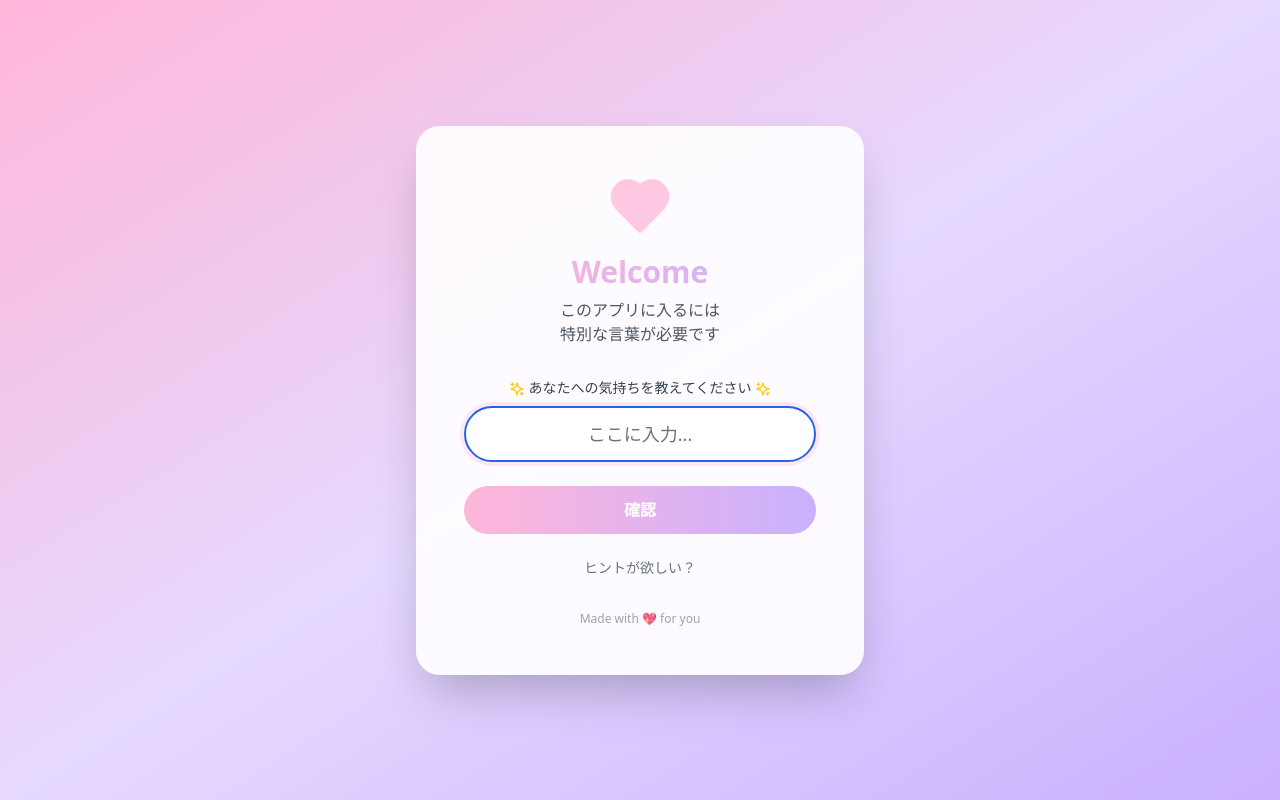
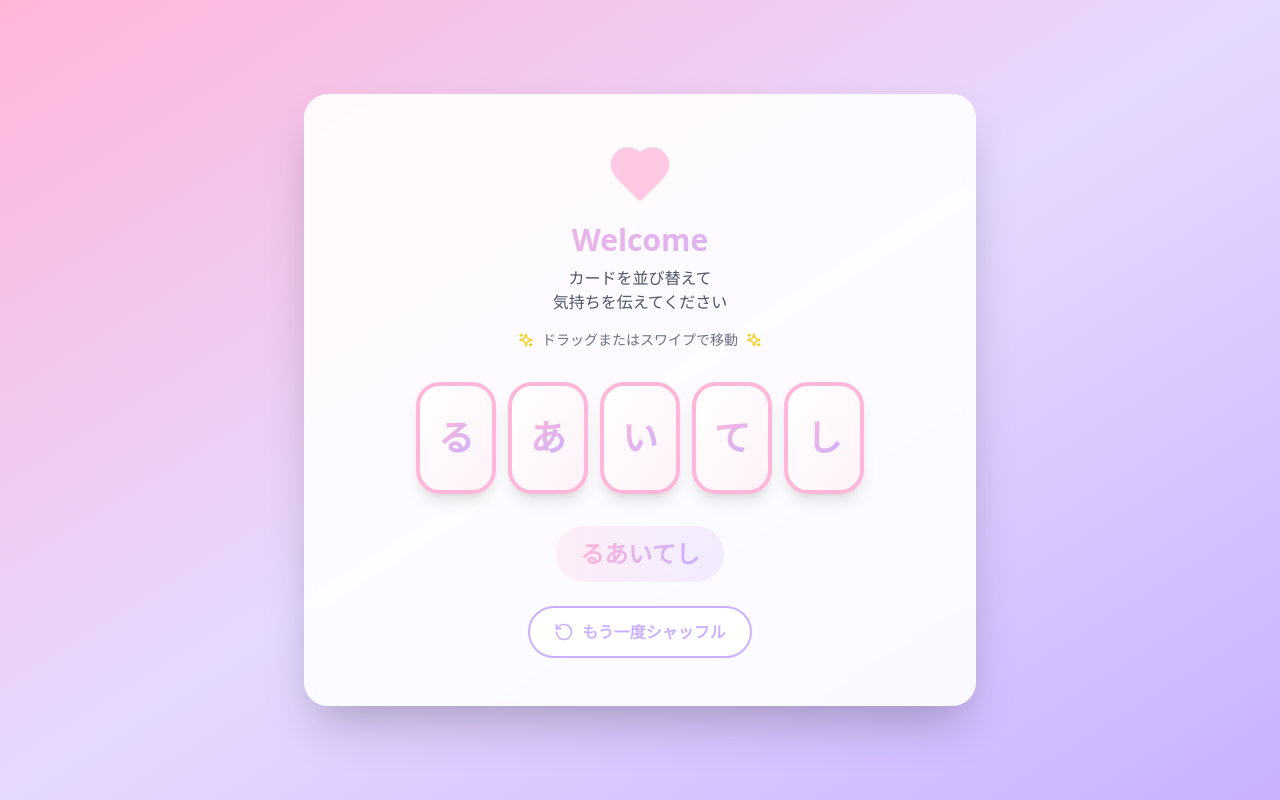
Before and after one commit to Hapiemon/uchiwa, a Next.js app: page / in a window 1280 px wide. Built offline with nearby package versions, Linux system fonts and the light colour scheme.

Commit message:
feat: カードのドラッグ＆ドロップ機能を追加し、成功時のエフェクトを実装

```diff
--- a/src/app/page.tsx
+++ b/src/app/page.tsx
@@ -1,135 +1,281 @@
-'use client';
+"use client";
 
-import { useState } from 'react';
-import { useRouter } from 'next/navigation';
-import { Heart, Sparkles } from 'lucide-react';
+import { useState, useEffect, useRef } from "react";
+import { useRouter } from "next/navigation";
+import { Heart, Sparkles, RotateCcw } from "lucide-react";
+
+interface Card {
+  id: number;
+  char: string;
+}
 
 export default function Home() {
   const router = useRouter();
-  const [answer, setAnswer] = useState('');
+  const [cards, setCards] = useState<Card[]>([]);
+  const [draggedCard, setDraggedCard] = useState<number | null>(null);
+  const [showSuccess, setShowSuccess] = useState(false);
   const [shake, setShake] = useState(false);
-  const [showHint, setShowHint] = useState(false);
+  const dragItemRef = useRef<number | null>(null);
+  const dragOverItemRef = useRef<number | null>(null);
 
-  const correctAnswers = [
-    '大好き',
-    'だいすき',
-    '愛している',
-    'あいしてる',
-    '好き',
-    'すき',
-    'ラブ',
-    'らぶ',
-    'love',
-    'LOVE',
-    'Love',
-  ];
+  const correctAnswer = ["あ", "い", "し", "て", "る"];
 
-  const handleSubmit = (e: React.FormEvent) => {
-    e.preventDefault();
+  // 初期化：カードをランダムにシャッフル
+  useEffect(() => {
+    shuffleCards();
+  }, []);
 
-    const normalizedAnswer = answer.trim();
+  const shuffleCards = () => {
+    const shuffled = [...correctAnswer]
+      .map((char, index) => ({ id: index, char }))
+      .sort(() => Math.random() - 0.5);
+    setCards(shuffled);
+    setShowSuccess(false);
+  };
 
-    if (correctAnswers.includes(normalizedAnswer)) {
-      // 正解！
-      // キラキラエフェクトを表示してから遷移
-      const confetti = document.createElement('div');
-      confetti.className = 'fixed inset-0 pointer-events-none z-50';
-      confetti.innerHTML = '💖'.repeat(50).split('').map((emoji, i) =>
-        `<div class="absolute text-4xl animate-float" style="left: ${Math.random() * 100}%; top: -20px; animation-delay: ${i * 0.1}s;">${emoji}</div>`
-      ).join('');
+  // 正解チェック
+  useEffect(() => {
+    if (cards.length === 0) return;
+    const currentOrder = cards.map((c) => c.char).join("");
+    if (currentOrder === correctAnswer.join("")) {
+      setShowSuccess(true);
+
+      // キラキラエフェクト
+      const confetti = document.createElement("div");
+      confetti.className = "fixed inset-0 pointer-events-none z-50";
+      confetti.id = "confetti-effect";
+
+      // 各💖をランダムな位置に配置
+      const hearts = Array.from({ length: 30 }, (_, i) => {
+        const heart = document.createElement("div");
+        heart.className = "absolute text-4xl animate-float";
+        heart.textContent = "💖";
+        heart.style.left = `${Math.random() * 100}%`;
+        heart.style.top = "-50px";
+        heart.style.animationDelay = `${i * 0.08}s`;
+        return heart;
+      });
+
+      hearts.forEach((heart) => confetti.appendChild(heart));
       document.body.appendChild(confetti);
 
-      setTimeout(() => {
-        router.push('/login');
-      }, 1500);
-    } else {
-      // 不正解
-      setShake(true);
-      setTimeout(() => setShake(false), 500);
-      setAnswer('');
+      // エフェクト終了後にDOM要素を削除してログイン画面へ
+      const timer = setTimeout(() => {
+        const element = document.getElementById("confetti-effect");
+        if (element) {
+          document.body.removeChild(element);
+        }
+        router.push("/login");
+      }, 2500);
+
+      return () => {
+        clearTimeout(timer);
+        const element = document.getElementById("confetti-effect");
+        if (element && document.body.contains(element)) {
+          document.body.removeChild(element);
+        }
+      };
     }
+  }, [cards, router]);
+
+  // ドラッグ開始
+  const handleDragStart = (index: number) => {
+    dragItemRef.current = index;
+    setDraggedCard(index);
+  };
+
+  // ドラッグ中
+  const handleDragEnter = (index: number) => {
+    dragOverItemRef.current = index;
+  };
+
+  // ドラッグ終了
+  const handleDragEnd = () => {
+    if (dragItemRef.current !== null && dragOverItemRef.current !== null) {
+      const newCards = [...cards];
+      const draggedItemContent = newCards[dragItemRef.current];
+      newCards.splice(dragItemRef.current, 1);
+      newCards.splice(dragOverItemRef.current, 0, draggedItemContent);
+      setCards(newCards);
+    }
+    dragItemRef.current = null;
+    dragOverItemRef.current = null;
+    setDraggedCard(null);
+  };
+
+  // タッチイベント対応
+  const touchStartX = useRef<number>(0);
+  const touchStartIndex = useRef<number | null>(null);
+
+  const handleTouchStart = (e: React.TouchEvent, index: number) => {
+    touchStartX.current = e.touches[0].clientX;
+    touchStartIndex.current = index;
+    setDraggedCard(index);
+  };
+
+  const handleTouchMove = (e: React.TouchEvent) => {
+    if (touchStartIndex.current === null) return;
+
+    const touchX = e.touches[0].clientX;
+    const diff = touchX - touchStartX.current;
+
+    // 50px以上移動したら隣と入れ替え
+    if (Math.abs(diff) > 50) {
+      const currentIndex = touchStartIndex.current;
+      const newIndex = diff > 0 ? currentIndex + 1 : currentIndex - 1;
+
+      if (newIndex >= 0 && newIndex < cards.length) {
+        const newCards = [...cards];
+        [newCards[currentIndex], newCards[newIndex]] = [
+          newCards[newIndex],
+          newCards[currentIndex],
+        ];
+        setCards(newCards);
+        touchStartIndex.current = newIndex;
+        touchStartX.current = touchX;
+      }
+    }
+  };
+
+  const handleTouchEnd = () => {
+    touchStartIndex.current = null;
+    setDraggedCard(null);
   };
 
   return (
     <div className="min-h-screen flex items-center justify-center bg-gradient-to-br from-pastel-pink via-pastel-lavender to-pastel-purple p-4">
       <style jsx global>{`
         @keyframes float {
-          0% { transform: translateY(0) rotate(0deg); opacity: 1; }
-          100% { transform: translateY(-100vh) rotate(360deg); opacity: 0; }
+          0% {
+            transform: translateY(0) rotate(0deg);
+            opacity: 1;
+          }
+          100% {
+            transform: translateY(-100vh) rotate(360deg);
+            opacity: 0;
+          }
         }
         .animate-float {
           animation: float 3s ease-in forwards;
         }
         @keyframes shake {
-          0%, 100% { transform: translateX(0); }
-          25% { transform: translateX(-10px); }
-          75% { transform: translateX(10px); }
+          0%,
+          100% {
+            transform: translateX(0);
+          }
+          25% {
+            transform: translateX(-10px);
+          }
+          75% {
+            transform: translateX(10px);
+          }
         }
         .shake {
           animation: shake 0.5s;
         }
+        @keyframes pulse-scale {
+          0%,
+          100% {
+            transform: scale(1);
+          }
+          50% {
+            transform: scale(1.05);
+          }
+        }
+        .pulse-scale {
+          animation: pulse-scale 2s ease-in-out infinite;
+        }
       `}</style>
 
-      <div className={`bg-white/90 backdrop-blur-sm rounded-3xl shadow-2xl p-8 md:p-12 max-w-md w-full ${shake ? 'shake' : ''}`}>
+      <div
+        className={`bg-white/90 backdrop-blur-sm rounded-3xl shadow-2xl p-8 md:p-12 max-w-2xl w-full ${
+          shake ? "shake" : ""
+        }`}
+      >
         <div className="text-center mb-8">
           <div className="flex justify-center mb-4">
-            <Heart className="w-16 h-16 text-pastel-pink animate-pulse" fill="currentColor" />
+            <Heart
+              className="w-16 h-16 text-pastel-pink animate-pulse"
+              fill="currentColor"
+            />
           </div>
           <h1 className="text-3xl font-bold text-transparent bg-clip-text bg-gradient-to-r from-pastel-pink to-pastel-purple mb-2">
             Welcome
           </h1>
-          <p className="text-gray-600">
-            このアプリに入るには<br />
-            特別な言葉が必要です
+          <p className="text-gray-600 mb-4">
+            カードを並び替えて
+            <br />
+            気持ちを伝えてください
           </p>
+          <div className="flex items-center justify-center gap-2 text-sm text-gray-500">
+            <Sparkles className="w-4 h-4 text-yellow-400" />
+            ドラッグまたはスワイプで移動
+            <Sparkles className="w-4 h-4 text-yellow-400" />
+          </div>
         </div>
 
-        <form onSubmit={handleSubmit} className="space-y-6">
-          <div>
-            <label htmlFor="answer" className="block text-sm font-medium text-gray-700 mb-2 text-center">
-              <Sparkles className="w-4 h-4 inline mr-1 text-yellow-400" />
-              あなたへの気持ちを教えてください
-              <Sparkles className="w-4 h-4 inline ml-1 text-yellow-400" />
-            </label>
-            <input
-              type="text"
-              id="answer"
-              value={answer}
-              onChange={(e) => setAnswer(e.target.value)}
-              placeholder="ここに入力..."
-              className="w-full px-4 py-3 text-center border-2 border-pastel-pink rounded-full focus:outline-none focus:ring-4 focus:ring-pastel-pink/30 text-lg"
-              autoFocus
-            />
+        {/* カードエリア */}
+        <div className="mb-8">
+          <div className="flex justify-center gap-3 flex-wrap">
+            {cards.map((card, index) => (
+              <div
+                key={card.id}
+                draggable
+                onDragStart={() => handleDragStart(index)}
+                onDragEnter={() => handleDragEnter(index)}
+                onDragEnd={handleDragEnd}
+                onDragOver={(e) => e.preventDefault()}
+                onTouchStart={(e) => handleTouchStart(e, index)}
+                onTouchMove={handleTouchMove}
+                onTouchEnd={handleTouchEnd}
+                className={`
+                  w-20 h-28 flex items-center justify-center
+                  bg-gradient-to-br from-white to-pink-50
+                  border-4 border-pastel-pink
+                  rounded-2xl shadow-lg
+                  cursor-move select-none
+                  transition-all duration-200
+                  hover:shadow-xl hover:scale-105
+                  ${draggedCard === index ? "opacity-50 scale-95" : ""}
+                  ${showSuccess ? "pulse-scale" : ""}
+                `}
+              >
+                <span className="text-4xl font-bold text-transparent bg-clip-text bg-gradient-to-br from-pastel-pink to-pastel-purple">
+                  {card.char}
+                </span>
+              </div>
+            ))}
           </div>
+        </div>
 
+        {/* 現在の並び */}
+        <div className="text-center mb-6">
+          <div className="inline-block px-6 py-3 bg-gradient-to-r from-pastel-pink/20 to-pastel-purple/20 rounded-full">
+            <span className="text-2xl font-bold text-transparent bg-clip-text bg-gradient-to-r from-pastel-pink to-pastel-purple">
+              {cards.map((c) => c.char).join("")}
+            </span>
+          </div>
+        </div>
+
+        {/* リセットボタン */}
+        <div className="flex justify-center">
           <button
-            type="submit"
-            className="w-full bg-gradient-to-r from-pastel-pink to-pastel-purple text-white font-semibold py-3 rounded-full hover:opacity-90 transition-all transform hover:scale-105"
+            onClick={shuffleCards}
+            disabled={showSuccess}
+            className="flex items-center gap-2 px-6 py-3 bg-white border-2 border-pastel-purple text-pastel-purple font-semibold rounded-full hover:bg-pastel-purple/10 transition-all transform hover:scale-105 disabled:opacity-50 disabled:cursor-not-allowed"
           >
-            確認
+            <RotateCcw className="w-5 h-5" />
+            もう一度シャッフル
           </button>
+        </div>
 
-          {!showHint && (
-            <button
-              type="button"
-              onClick={() => setShowHint(true)}
-              className="w-full text-sm text-gray-500 hover:text-gray-700 transition"
-            >
-              ヒントが欲しい？
-            </button>
-          )}
-
-          {showHint && (
-            <div className="bg-pastel-lavender/30 rounded-2xl p-4 text-sm text-gray-700 text-center animate-fade-in">
-              <p className="mb-2">💡 ヒント:</p>
-              <p>あなたへの<span className="font-bold text-pastel-pink">愛情</span>を<br />言葉で伝えてください ❤️</p>
-            </div>
-          )}
-        </form>
-
-        <div className="mt-8 text-center text-xs text-gray-400">
-          <p>Made with 💖 for you</p>
-        </div>
+        {showSuccess && (
+          <div className="mt-6 text-center">
+            <p className="text-lg font-semibold text-transparent bg-clip-text bg-gradient-to-r from-pastel-pink to-pastel-purple animate-pulse">
+              正解！ログイン画面に移動します...💖
+            </p>
+          </div>
+        )}
       </div>
     </div>
   );
```
